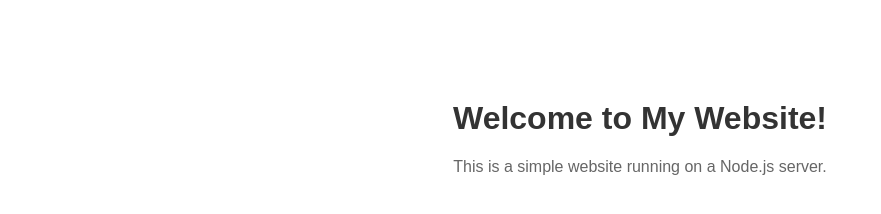
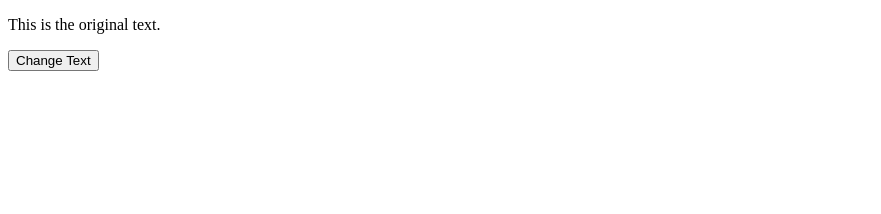
Before and after one commit to ADISHA2003/Backend-project, a website: page public/index.html in a window 1280 px wide. Shown: the whole page, without its empty margins (0-881 px from the left). Drawn offline with Linux system fonts and the light colour scheme.

Commit message:
updated file

```diff
--- a/public/index.html
+++ b/public/index.html
@@ -1,16 +1,24 @@
 <!DOCTYPE html>
 <html lang="en">
 <head>
-  <meta charset="UTF-8">
-  <meta name="viewport" content="width=device-width, initial-scale=1.0">
-  <title>My Simple Website</title>
-  <link rel="stylesheet" href="css/style.css">
+    <meta charset="UTF-8">
+    <meta name="viewport" content="width=device-width, initial-scale=1.0">
+    <title>Change Text Example</title>
 </head>
 <body>
-  <div class="container">
-    <h1>Welcome to My Website!</h1>
-    <p>This is a simple website running on a Node.js server.</p>
-    <!-- <p>This is being hosted publicly using NGrok.</p> -->
-  </div>
+    <p id="text">This is the original text.</p>
+    <button onclick="updateText()">Change Text</button>
+
+    <script>
+        function updateText() {
+            // This function will fetch updated text from the server
+            fetch('/get-text')
+                .then(response => response.json())
+                .then(data => {
+                    document.getElementById('text').innerText = data.newText;  // Update the <p> tag
+                })
+                .catch(error => console.log('Error:', error));
+        }
+    </script>
 </body>
 </html>
```
Also changed, not shown: server.js (+11 -10 lines).
